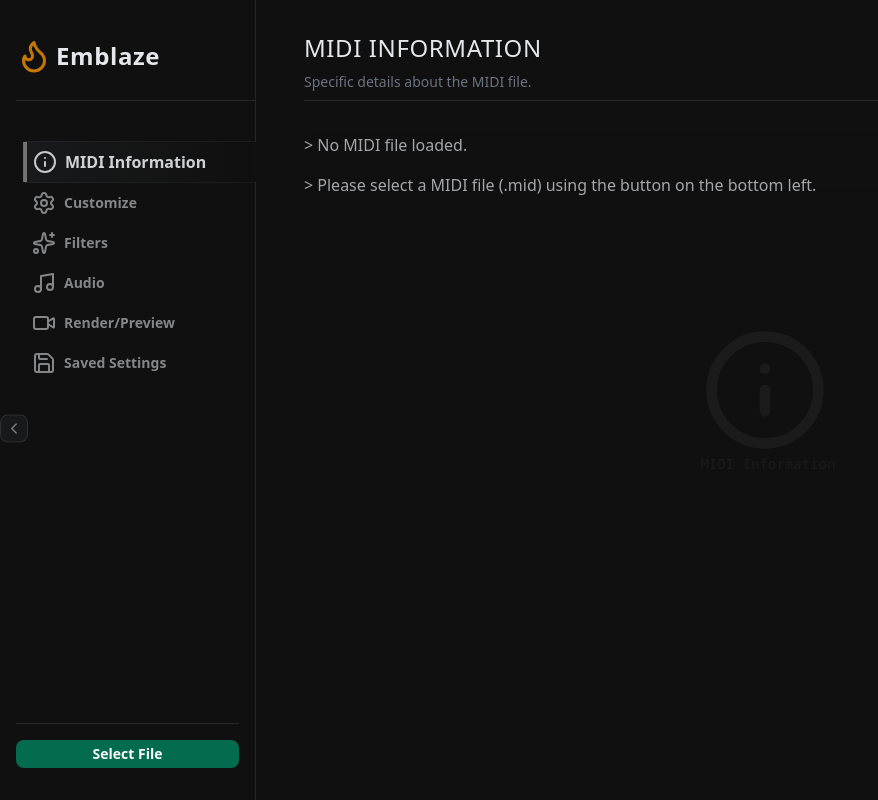
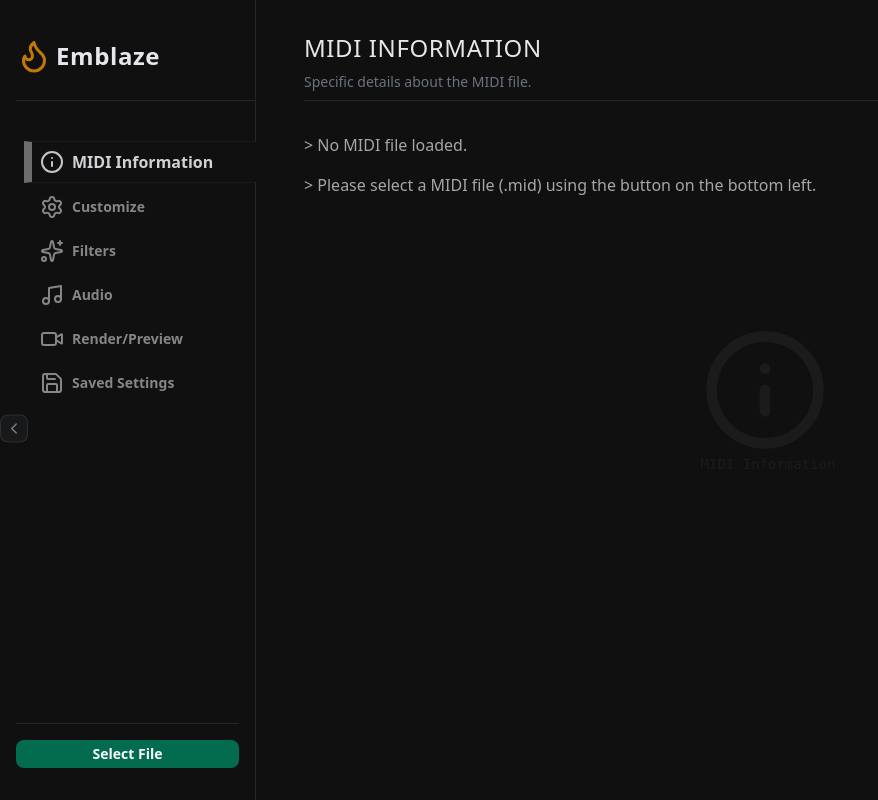
Before and after one commit to AndreBryant/emblaze-app, a SvelteKit app: page / in a window 1280 px wide. Shown: the whole page, without its empty margins (0-878 px from the left). Built offline with nearby package versions, Linux system fonts and the light colour scheme.

Commit message:
minor changes to trigger pseudoelement styles

```diff
--- a/src/components/sidebar/Tabs.svelte
+++ b/src/components/sidebar/Tabs.svelte
@@ -8,7 +8,7 @@
 </script>
 
 <div class="flex-grow">
-	<ul class="flex flex-col justify-end">
+	<ul class="flex flex-col justify-end gap-1">
 		{#each items as item}
 			<TabTrigger
 				logo={item.logo}
--- a/src/components/sidebar/tab/TabTrigger.svelte
+++ b/src/components/sidebar/tab/TabTrigger.svelte
@@ -15,8 +15,7 @@
 			if ($isSidebarCollapsed) {
 				bgStyle = 'rounded-lg rounded-l-none  bg-secondary-acc/10';
 			} else {
-				bgStyle =
-					'border-l border-y border-secondary-acc/10 bg-gradient-to-r from-secondary-acc/10 to-transparent/0 to-99%';
+				bgStyle = 'border-l border-y border-secondary-acc/10 border-l-8 border-l-secondary/40';
 			}
 		} else {
 			bgStyle = 'rounded-lg hover:bg-secondary-acc/5';
@@ -28,14 +27,6 @@
 	$: {
 		if (active && !$isSidebarCollapsed) {
 			beforeAfterStyle = `
-				before:content-['']
-				before:absolute
-				before:top-0
-				before:-left-[2px]
-				before:h-full
-				before:w-1
-				before:bg-secondary/40
-
 				after:content-['']
 				after:absolute
 				after:bottom-0
@@ -64,7 +55,12 @@
 	class:ml-2={!$isSidebarCollapsed}
 	class={`relative group text-md items-center p-2 ${bgStyle} ${beforeAfterStyle}`}
 >
-	<button type="button" class="flex gap-2 w-full items-center" on:click={onClick}>
+	<button
+		type="button"
+		class="flex gap-2 w-full items-center"
+		on:click={onClick}
+		class:ml-2={!active && !$isSidebarCollapsed}
+	>
 		<TabTriggerIcon {active} {logo} />
 		<TabTriggerLabel {label} {isSidebarCollapsed} {active} />
 	</button>
```
